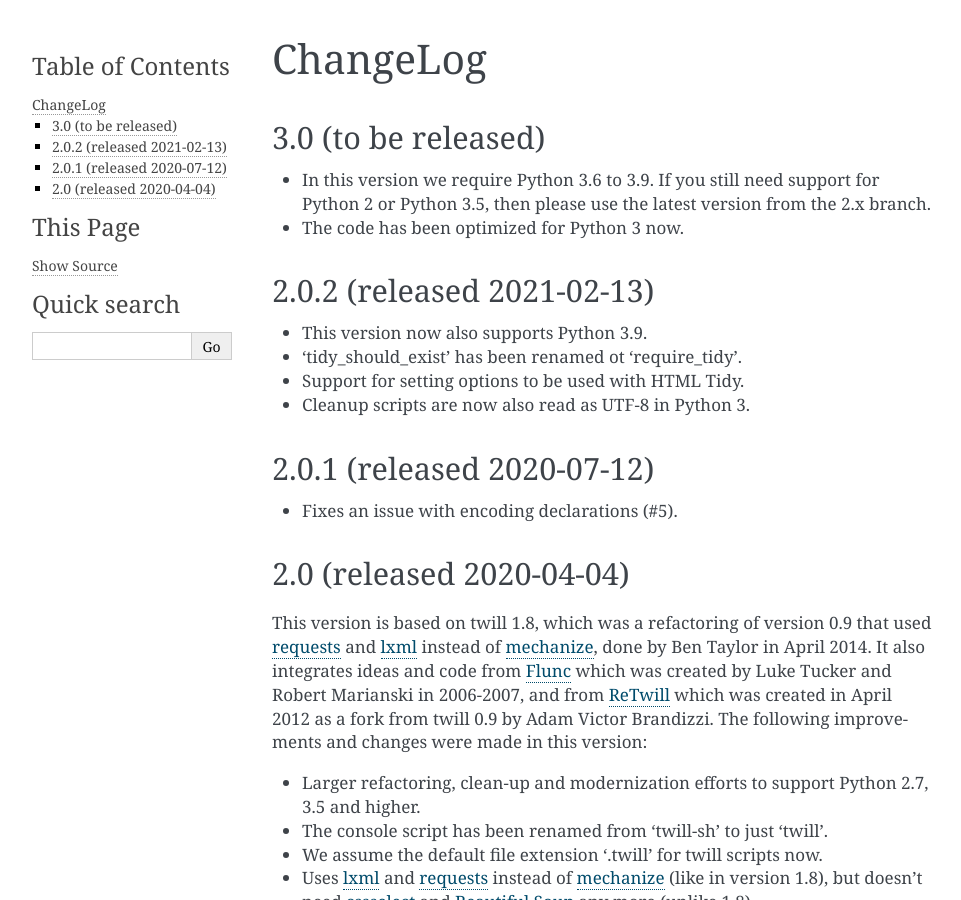
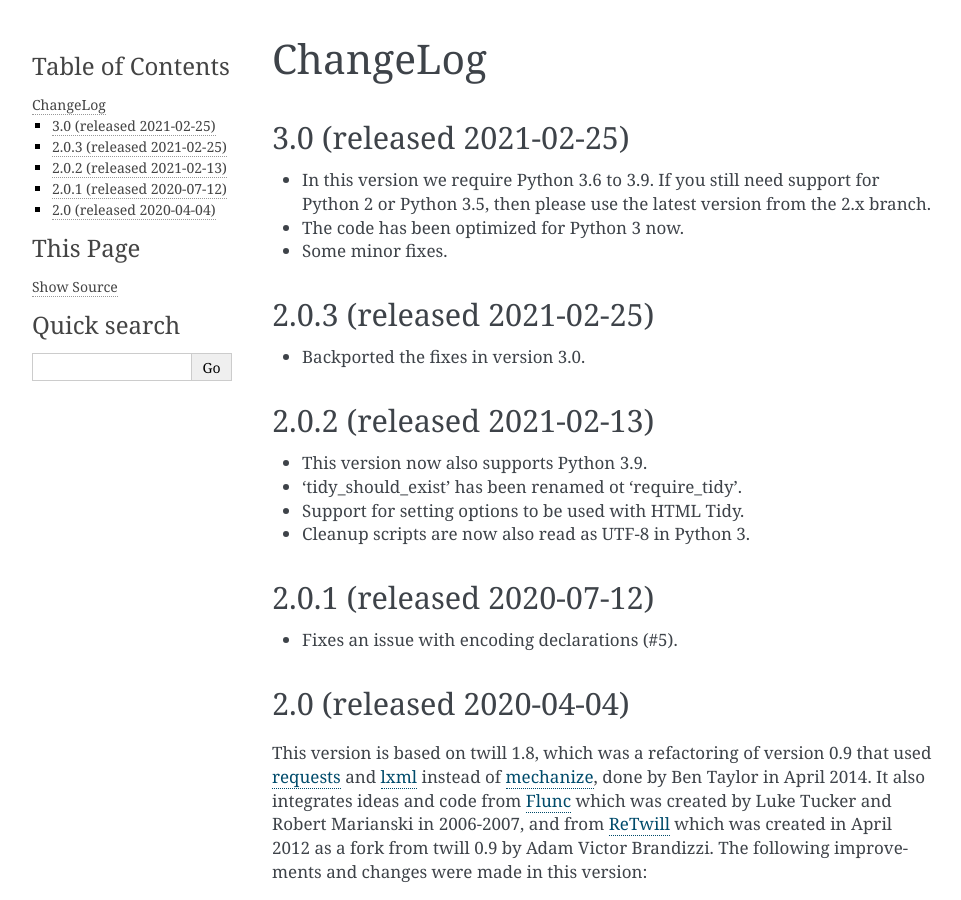
Before and after one commit to ctb/twill-legacy, a Sphinx documentation site: the page built from docs/changelog.rst, in a window 1280 px wide and 900 px high. Shown: the whole window, without its empty margins (148-1109 px from the left). Built offline with Sphinx 7.4.7, drawn with Linux system fonts in a browser that asks for light colours.

Commit message:
Prepare release of version 3.0

```diff
--- a/docs/changelog.rst
+++ b/docs/changelog.rst
@@ -4,13 +4,19 @@
 ChangeLog
 =========
 
-3.0 (to be released)
---------------------
+3.0 (released 2021-02-25)
+-------------------------
 
 * In this version we require Python 3.6 to 3.9.
   If you still need support for Python 2 or Python 3.5,
   then please use the latest version from the 2.x branch.
 * The code has been optimized for Python 3 now.
+* Some minor fixes.
+
+2.0.3 (released 2021-02-25)
+---------------------------
+
+* Backported the fixes in version 3.0.
 
 2.0.2 (released 2021-02-13)
 ---------------------------
--- a/docs/conf.py
+++ b/docs/conf.py
@@ -22,7 +22,7 @@ copyright = '2021, C. Titus Brown, Ben R. Taylor et al'
 author = 'C. Titus Brown, Ben R. Taylor et al'
 
 # The full version, including alpha/beta/rc tags
-version = release = '3.0a0'
+version = release = '3.0'
 
 
 # -- General configuration ---------------------------------------------------
--- a/twill/__init__.py
+++ b/twill/__init__.py
@@ -20,7 +20,7 @@ import logging
 import sys
 import os.path
 
-__version__ = '3.0a0'
+__version__ = '3.0'
 
 __url__ = 'https://github.com/twill-tools/twill'
 __download_url__ = 'https://pypi.org/project/twill/'
```
Also changed, not shown: README.md (+2 -2 lines), .bumpversion.cfg, 1 other file.
